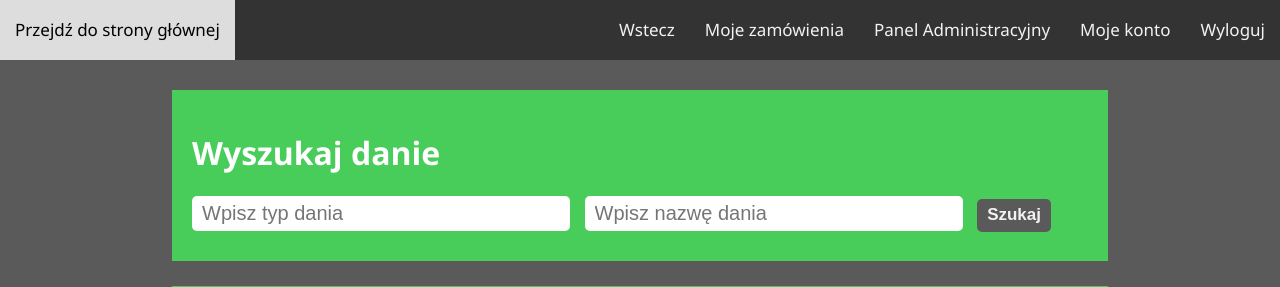
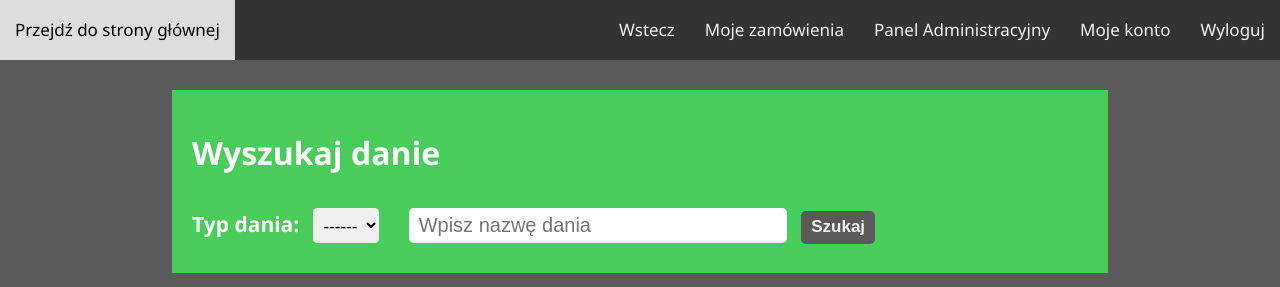
Before and after one commit to KacperK99/przedszkole_catering, a Django app: page /catering_przedszkole/adminpage/admin_dania in a window 1280 px wide. Shown: the top 287 px of the page. Run offline with Django 3.2, Linux system fonts and the light colour scheme; the visitor is signed in with stand-in values (Sample User, id 1); data that the repository does not hold is empty.

Commit message:
dodanie select-boxa typ dania

```diff
--- a/catering_przedszkole/static/styles/style.css
+++ b/catering_przedszkole/static/styles/style.css
@@ -676,10 +676,15 @@ th {
   cursor: pointer;
 }
 
-.select-box{
+.select-box,
+.select-box-type{
   margin-right: 25px;
   font-size: 15px;
   margin-left: 10px;
+}
+.select-box-type{
+  padding-top: 8px !important;
+  padding-bottom: 6px !important;
 }
 
 .searching_header{
@@ -934,3 +939,9 @@ th {
   margin: 9px;
   padding-left: 5%;
 }
+
+.filter_type_title{
+  color: white;
+  font-size: 21px;
+  display:inline-block
+}
--- a/catering_przedszkole/templates/admin_dania.html
+++ b/catering_przedszkole/templates/admin_dania.html
@@ -6,7 +6,13 @@
 <div class="searching_container">
     <form method="GET" action="admin_dania">
         <h1 style="color: white;">Wyszukaj danie</h1>
-        <input placeholder="Wpisz typ dania" name="typ">
+        <h1 class="filter_type_title">Typ dania:</h1>
+        <select name="type" class="select-box-type">
+            <option value="---">------</option>
+            {% for type in types %}
+            <option value="{{ type.ID }}">{{ type.nazwa_typu_dania }}</option>
+            {% endfor %}
+        </select>
         <input placeholder="Wpisz nazwę dania" name="nazwa">
         <button class="set_btn" type="submit">Szukaj</button>
     </form>
@@ -23,20 +29,22 @@
             <th>Usuń danie</th>
             <th>Edytuj danie</th>
         </tr>
-    {% for dish in dishes %}
+        {% for dish in dishes %}
         <tr>
             {% if dish.zdjecie %}
-            <td><img class="admin_photo" src="{{ dish.zdjecie.url }}"/></td>
+            <td><img class="admin_photo" src="{{ dish.zdjecie.url }}" /></td>
             {% else %}
-            <td><img class="admin_photo" src="/media/static/brak_zdjecia.png"/></td>
+            <td><img class="admin_photo" src="/media/static/brak_zdjecia.png" /></td>
             {% endif %}
             <td>{{ dish.typ_dania.nazwa_typu_dania }}</td>
             <td>{{ dish.nazwa_dania }}</td>
             <td>{{ dish.komentarz }}</td>
-            <td style="text-align: center;"><a class="set_btn" style="background-color: rgb(204, 57, 57);" href="admin_dania/admin_danie_delete/{{dish.ID}}">Usuń</a></td>
-            <td style="text-align: center;"><a class="set_btn" style="background-color: rgb(49, 84, 197);" href="admin_dania/admin_danie_update/{{dish.ID}}">Edytuj</a></td>
+            <td style="text-align: center;"><a class="set_btn" style="background-color: rgb(204, 57, 57);"
+                    href="admin_dania/admin_danie_delete/{{dish.ID}}">Usuń</a></td>
+            <td style="text-align: center;"><a class="set_btn" style="background-color: rgb(49, 84, 197);"
+                    href="admin_dania/admin_danie_update/{{dish.ID}}">Edytuj</a></td>
         </tr>
-    {% endfor %}
+        {% endfor %}
     </table>
 </div>
 {% endblock %}
--- a/catering_przedszkole/views.py
+++ b/catering_przedszkole/views.py
@@ -293,18 +293,17 @@ def admin_dania_view(request):
     elif request.user.is_admin == False:
         return redirect("mainpage")
     dishes = get_all_dishes(request)
+    types = get_all_types(request)
 
-    type_query = request.GET.get("typ")
+    type_query = request.GET.get("type")
     name_query = request.GET.get("nazwa")
 
-    if type_query != "" and type_query is not None:
-        dishes = dishes.filter(
-            typ_dania__nazwa_typu_dania__icontains=type_query.strip()
-        )
+    if type_query != "" and type_query != "---" and type_query is not None:
+        dishes = dishes.filter(typ_dania__ID__icontains=type_query.strip())
     if name_query != "" and name_query is not None:
         dishes = dishes.filter(nazwa_dania__icontains=name_query.strip())
 
-    return render(request, "admin_dania.html", {"dishes": dishes})
+    return render(request, "admin_dania.html", {"dishes": dishes, "types": types})
 
 
 def admin_danie_create(request):
```
